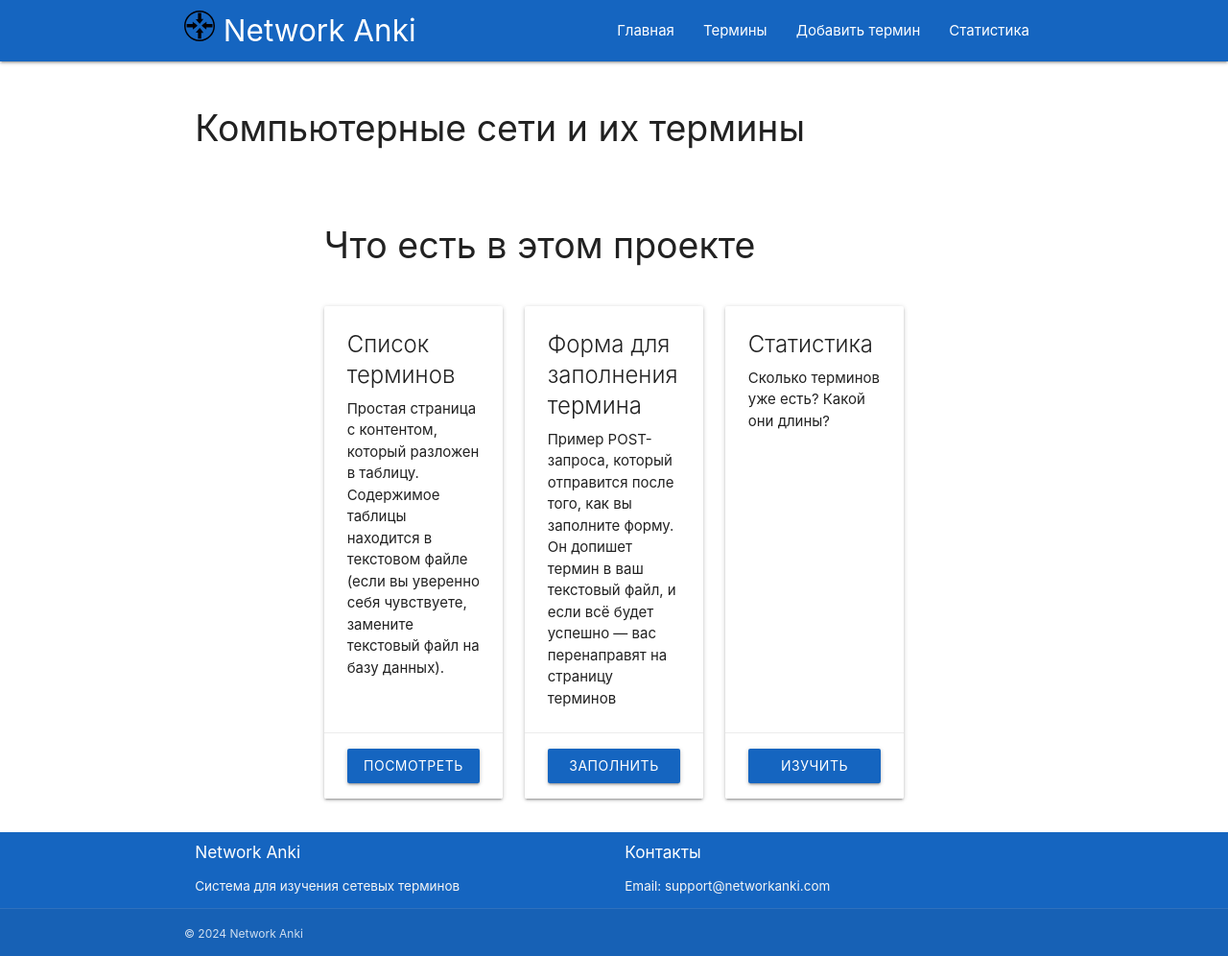
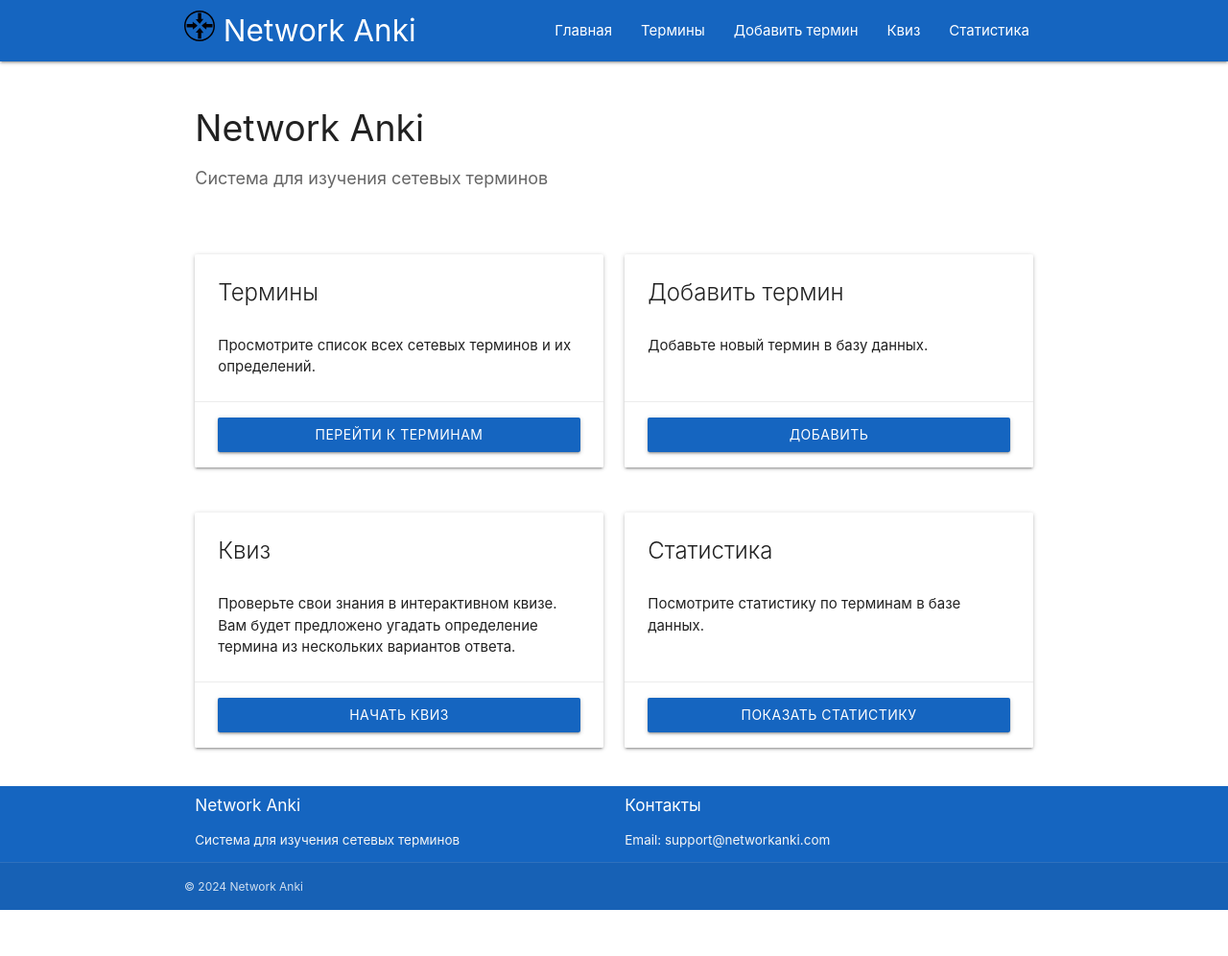
Before and after one commit to Panterrich/NetworkAnki, a Django app: page / in a window 1280 px wide. Shown: the whole page at 96% size. After the commit the page ends 948 px from the top, so only its background shows below. Run offline with Django 5.2, Linux system fonts and the light colour scheme.

Commit message:
feature: add quiz mode

```diff
--- a/network_anki/urls.py
+++ b/network_anki/urls.py
@@ -22,5 +22,8 @@ urlpatterns = [
     path('terms-list', views.terms_list, name='terms-list'),
     path('add-term', views.add_term, name='add-term'),
     path('send-term', views.send_term, name='send-term'),
+    path('quiz', views.quiz, name='quiz'),
+    path('quiz-results', views.quiz_results, name='quiz-results'),
+    path('check-answer', views.check_answer, name='check-answer'),
     path('stats', views.show_stats, name='stats')
 ]
--- a/network_anki/views.py
+++ b/network_anki/views.py
@@ -7,13 +7,17 @@ Views:
     add_term: Renders the add term page
     send_term: Handles the submission of a new term
     show_stats: Renders the stats page
+    quiz: Renders the quiz page
+    check_answer: Handles answer checking
 """
+import random
 from django.shortcuts import render
 from django.core.cache import cache
 from . import terms_work
 
 def index(request):
     """Renders the main page."""
+    request.session.clear()
     return render(request, "index.html")
 
 
@@ -52,8 +56,91 @@ def send_term(request):
     else:
         return add_term(request)
 
-
 def show_stats(request):
     """Renders the stats page."""
     stats = terms_work.get_terms_stats()
     return render(request, "stats.html", stats)
+
+def quiz(request):
+    """Renders the quiz page with a random term."""
+    if 'score' not in request.session:
+        terms = terms_work.get_terms_for_table()
+        if not terms:
+            return render(request, "quiz.html", {"error": "Нет доступных терминов для квиза"})
+
+        terms_in_game = random.sample(terms, min(10, len(terms)))
+
+        wrong_definitions_per_term = []
+        for term in terms_in_game:
+            other_definitions = [t[2] for t in terms if t[0] != term[0]]
+
+            wrong_definitions = random.sample(other_definitions, min(3, len(other_definitions)))
+            wrong_definitions_per_term.append(wrong_definitions)
+
+        request.session['score'] = 0
+        request.session['current_term'] = 0
+        request.session['terms_in_game'] = terms_in_game
+        request.session['wrong_definitions'] = wrong_definitions_per_term
+
+    if 'score' in request.session:
+        if request.session['current_term'] == len(request.session['terms_in_game']):
+            return quiz_results(request)
+
+    term = request.session['terms_in_game'][request.session['current_term']]
+    wrong_definitions = request.session['wrong_definitions'][request.session['current_term']]
+
+    request.session['correct_answer'] = term[2]
+
+    all_definitions = wrong_definitions + [term[2]]
+    random.shuffle(all_definitions)
+
+    context = {
+        'term': term[1],
+        'definitions': all_definitions,
+        'score': request.session['score'],
+        'total': len(request.session['terms_in_game']),
+        'current_term': request.session['current_term'] + 1
+    }
+    return render(request, "quiz.html", context)
+
+def quiz_results(request):
+    """Renders the quiz results page."""
+
+    score = request.session['score']
+    terms_count = len(request.session['terms_in_game'])
+
+    request.session.clear()
+
+    context = {
+        'score': score,
+        'terms_count': terms_count
+    }
+    return render(request, "quiz_results.html", context)
+
+def check_answer(request):
+    """Checks the user's answer and updates the score."""
+    if request.method == "POST":
+        user_answer = request.POST.get('answer')
+        correct_answer = request.session['correct_answer']
+
+
+        if user_answer == correct_answer:
+            request.session['score'] += 1
+            message = "Правильно!"
+        else:
+            message = "Неправильно"
+
+        request.session['current_term'] += 1
+        request.session['correct_answer'] = None
+
+        context = {
+            'message': message,
+            'correct_answer': correct_answer,
+            'score': request.session['score'],
+            'total': len(request.session['terms_in_game']),
+            'current_term': request.session['current_term'],
+            'show_next': True
+        }
+        return render(request, "quiz.html", context)
+
+    return quiz(request)
--- a/static/styles.css
+++ b/static/styles.css
@@ -64,6 +64,7 @@
 /* Button styles */
 .btn, .btn-large {
   background-color: #1565c0;
+  margin-bottom: 10px;
 }
 
 .btn:hover, .btn-large:hover {
@@ -85,10 +86,14 @@
   display: flex;
   flex-direction: column;
   width: 100%;
+  margin-bottom: 20px;
 }
 
 .card-content {
   flex-grow: 1;
+  display: flex;
+  flex-direction: column;
+  gap: 20px;
 }
 
 .card-title {
@@ -103,11 +108,15 @@
 
 .card-action {
   margin-top: auto;
+  display: flex;
+  flex-direction: column;
+  gap: 10px;
+  padding: 20px;
 }
 
 .card-action .btn {
-  margin: 0 auto;
-  display: block;
+  margin: 0;
+  width: 100%;
 }
 
 .input-field {
--- a/templates/base_page.html
+++ b/templates/base_page.html
@@ -38,6 +38,7 @@
           <li><a href="{% url 'index' %}">Главная</a></li>
           <li><a href="{% url 'terms-list' %}">Термины</a></li>
           <li><a href="{% url 'add-term' %}">Добавить термин</a></li>
+          <li><a href="{% url 'quiz' %}">Квиз</a></li>
           <li><a href="{% url 'stats' %}">Статистика</a></li>
         </ul>
       </div>
--- a/templates/index.html
+++ b/templates/index.html
@@ -1,50 +1,59 @@
 {% extends "base_page.html" %}
 
 {% block page-title %}
-Компьютерные сети и их термины
+Network Anki
 {% endblock page-title %}
 
+{% block page-lead %}
+Система для изучения сетевых терминов
+{% endblock page-lead %}
+
 {% block content %}
-<div class="container">
 <div class="row">
-        <div class="col s12">
-            <h4 class="page-header">Что есть в этом проекте</h4>
-        </div>
-    </div>
-    <div class="row">
-        <div class="col s12 m4">
+    <div class="col s12 m6">
         <div class="card">
             <div class="card-content">
-                    <span class="card-title">Список терминов</span>
-                    <p class="card-text">Простая страница с контентом, который разложен в таблицу. Содержимое таблицы находится в текстовом
-                        файле (если вы уверенно себя чувствуете, замените текстовый файл на базу данных).</p>
+                <span class="card-title">Термины</span>
+                <p>Просмотрите список всех сетевых терминов и их определений.</p>
             </div>
             <div class="card-action">
-                    <a href="{% url 'terms-list' %}" class="btn">Посмотреть</a>
+                <a href="{% url 'terms-list' %}" class="btn">Перейти к терминам</a>
             </div>
         </div>
     </div>
-        <div class="col s12 m4">
+    <div class="col s12 m6">
         <div class="card">
             <div class="card-content">
-                    <span class="card-title">Форма для заполнения термина</span>
-                    <p class="card-text">Пример POST-запроса, который отправится после того, как вы заполните форму. Он допишет термин в ваш
-                        текстовый файл, и если всё будет успешно — вас перенаправят на страницу терминов</p>
+                <span class="card-title">Добавить термин</span>
+                <p>Добавьте новый термин в базу данных.</p>
             </div>
             <div class="card-action">
-                    <a href="{% url 'add-term' %}" class="btn">Заполнить</a>
+                <a href="{% url 'add-term' %}" class="btn">Добавить</a>
             </div>
         </div>
     </div>
-        <div class="col s12 m4">
+</div>
+
+<div class="row">
+    <div class="col s12 m6">
+        <div class="card">
+            <div class="card-content">
+                <span class="card-title">Квиз</span>
+                <p>Проверьте свои знания в интерактивном квизе. Вам будет предложено угадать определение термина из нескольких вариантов ответа.</p>
+            </div>
+            <div class="card-action">
+                <a href="{% url 'quiz' %}" class="btn">Начать квиз</a>
+            </div>
+        </div>
+    </div>
+    <div class="col s12 m6">
         <div class="card">
             <div class="card-content">
                 <span class="card-title">Статистика</span>
-                    <p class="card-text">Сколько терминов уже есть? Какой они длины?</p>
+                <p>Посмотрите статистику по терминам в базе данных.</p>
             </div>
             <div class="card-action">
-                    <a href="{% url 'stats' %}" class="btn">Изучить</a>
-                </div>
+                <a href="{% url 'stats' %}" class="btn">Показать статистику</a>
             </div>
         </div>
     </div>
```
Also changed, not shown: other parts of static/styles.css (+100 -0 lines), network_anki/terms_work.py (+13 -4 lines), templates/quiz.html (added, +85 -0 lines), templates/quiz_results.html (added, +24 -0 lines), templates/stats.html (+14 -0 lines). Lines whose indentation alone changed are shown as unchanged.
